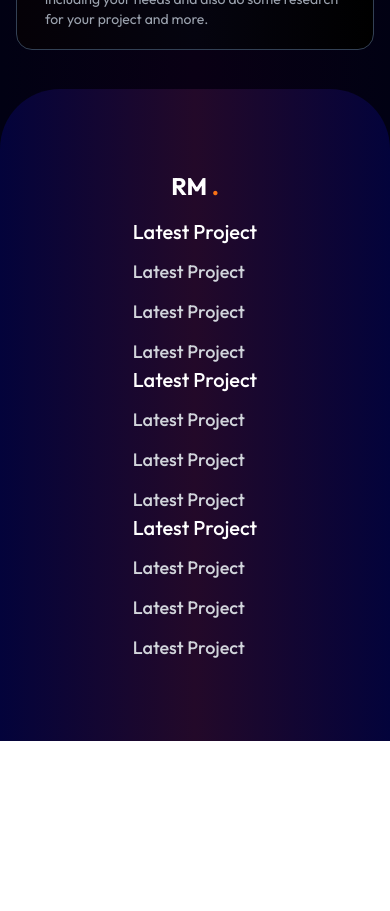
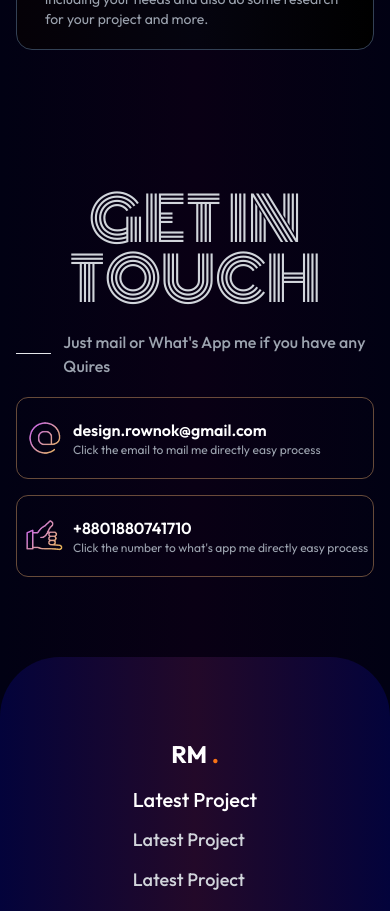
Before and after one commit to Mhatre2/Rutvik-Protfolio, a Next.js app: page / in a window 390 px wide. Shown: the part 6020-6931 px from the top of the page. Before the commit the page ends 6761 px from the top, so only its background shows below. Built offline with nearby package versions, Linux system fonts and the light colour scheme.

Commit message:
update get in touch

```diff
--- a/Components/Home/NewsLetter.js
+++ b/Components/Home/NewsLetter.js
@@ -1,29 +1,54 @@
 import { useState } from 'react'
+import { motion } from "framer-motion";
+import {
+  headerAnimation,
+  imageAnimation,
+  upAnimation,
+} from "../../styles/Animation";
+import { useScroll } from "../UseScroll";
 import {MdOutlineMarkEmailUnread} from 'react-icons/md'
 import {AiOutlineWhatsApp} from 'react-icons/ai'
 const NewsLetter = () => {
-
+  const [element, controls] = useScroll();
   return (
   <>
-    <div className="container mx-auto my-10 flex justify-between items-center px-40">
-      <div className='flex flex-col'>
-      <p className='text-5xl font-medium'>Get In touch</p>
-      <p className='text-lg font-normal pb-5'>Just mail me if you have any Quires </p>
+    <div className="container mx-auto my-10 lg:px-40 py-10" ref={element}>
+    <motion.div className="text-6xl lg:text-8xl uppercase text-center font-monoton text-gray-300 py-5"    variants={upAnimation}
+          animate={controls}
+          transition={{ delay: 0.2, type: "tween" }}>Get In touch</motion.div>
+        <motion.div
+          className="flex items-center gap-3 mb-5"
+          variants={upAnimation}
+          animate={controls}
+          transition={{ delay: 0.2, type: "tween" }}
+        >
+          <hr className="w-10 bg-gray-500 " />
+          <span className="lg:text-[18px] font-medium text-gray-400">
+          Just mail or What's App me if you have any Quires
+          </span>
+        </motion.div>
 
-      </div>
 
-      <div className='flex flex-col gap-3'>
+      <div className='grid grid-cols-1 lg:grid-cols-2 gap-4 lg:gap-10'>
 
-        <div className='text-xl font-medium rounded-2xl bg-purple-100 px-4 py-3 flex items-center gap-3 hover:scale-95' >
+        <div className='rounded-xl border flex items-center border-orange-300/40 py-3' >
 
-        <MdOutlineMarkEmailUnread/>
-        <a href='https://mail.google.com/mail/u/0/#inbox?compose=GTvVlcRwRrlmvZcjJrhjQTlQfbjSZqXgTkfzJqJDkWBxwXlLQBHNRxDFCDCFJbKfDHRJPlKfLrzss'> design.rownok@gmail.com</a>
+       <img className='w-14 lg:w-28' src="/Assets/email.gif" alt="" />
+       <div className="flex flex-col">
+       <a className='lg:text-2xl text-white font-semibold' href='https://mail.google.com/mail/u/0/#inbox?compose=GTvVlcRwRrlmvZcjJrhjQTlQfbjSZqXgTkfzJqJDkWBxwXlLQBHNRxDFCDCFJbKfDHRJPlKfLrzss'> design.rownok@gmail.com</a>
+       <p className='text-gray-400 text-xs lg:text-sm'>Click the email to mail me directly easy process</p>
+       </div>
+
 
         </div>
-        <div className='text-xl font-medium rounded-2xl bg-purple-100 px-4 py-3 flex items-center gap-3 hover:scale-95' >
+        <div className='rounded-xl border flex items-center border-orange-300/40 py-3' >
 
-        <AiOutlineWhatsApp/>
-        <a href='https://wa.me/+8801880741710'> +8801880741710</a>
+        <img className='w-14 lg:w-28' src="/Assets/call.gif" alt="" />
+        <div className="flex flex-col">
+        <a className='lg:text-2xl text-white font-semibold' href='https://wa.me/+8801880741710'> +8801880741710</a>
+        <p className='text-gray-400 text-xs lg:text-sm'>Click the number to what's app me directly easy process</p>
+        </div>
+
 
         </div>
 
--- a/Components/Home/Service.js
+++ b/Components/Home/Service.js
@@ -1,10 +1,4 @@
 import React from "react";
-import {
-  downAnimation,
-  leftAnimation,
-  rightAnimation,
-  textAnimation,
-} from "../../styles/Animation";
 import { motion } from "framer-motion";
 import {
   headerAnimation,
--- a/pages/index.js
+++ b/pages/index.js
@@ -19,7 +19,7 @@ export default function Home() {
   <Service />
   <ProtfolioService/>
   <Services/>
-  {/* <NewsLetter/> */}
+  <NewsLetter/>
   <Footer/>
 <BacktoTop/>
  </div>
```
Also changed, not shown: public/Assets/call.gif (added), public/Assets/email.gif (added).
